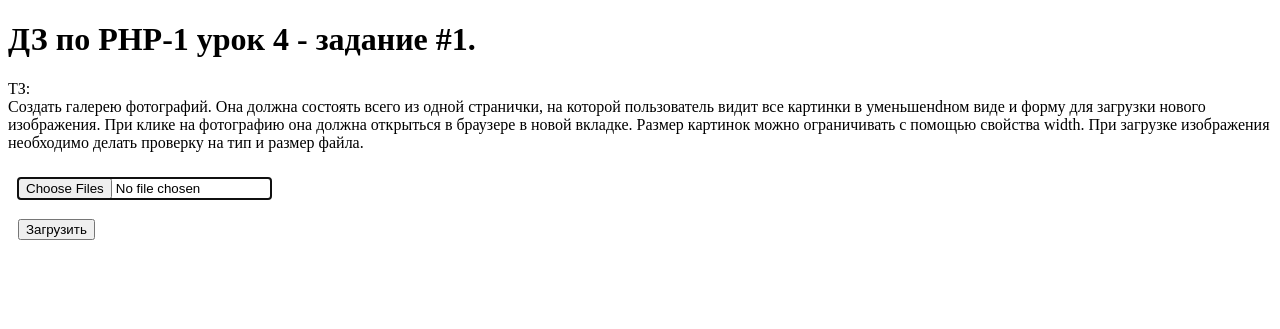
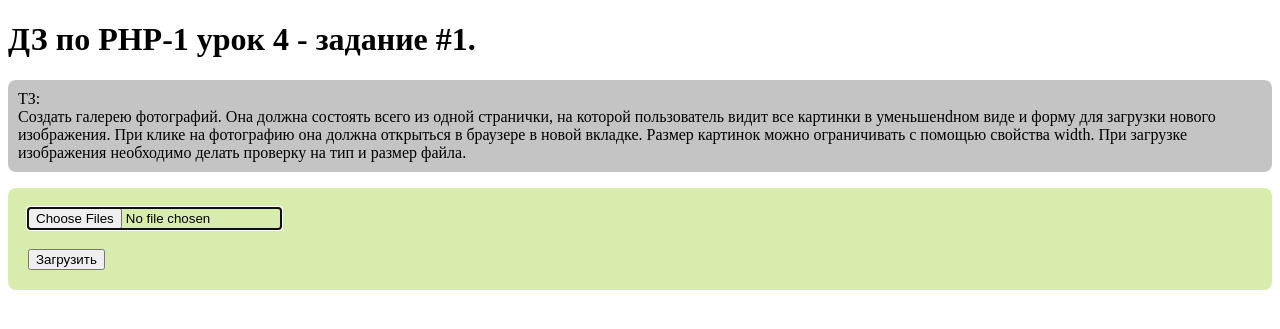
Before and after one commit to artemijeka/PHP-1, a PHP site: page / in a window 1280 px wide. Shown: the top 329 px of the page. Run offline with PHP 8.4, Linux system fonts and the light colour scheme.

Commit message:
стили дописал

```diff
--- a/4/HW/public_html/css/style.css
+++ b/4/HW/public_html/css/style.css
@@ -1,9 +1,27 @@
-blockquote {
-	background: #c4c4c4;
-	padding: 10px;
-	border-radius: 8px;
+p {
+  background: #c4c4c4;
+  padding: 10px;
+  border-radius: 8px;
 }
 
 input {
-	margin: 10px;
+  margin: 10px;
 }
+
+.gallery {
+  /*display: block;*/
+  /*width: 100%;*/
+}
+
+.gallery__image {
+  display: inline-block;
+  width: 250px;
+  height: 250px;
+  margin: 5px;
+}
+
+form {
+  background: #d8edad;
+  padding: 10px;
+  border-radius: 8px;
+}
```
